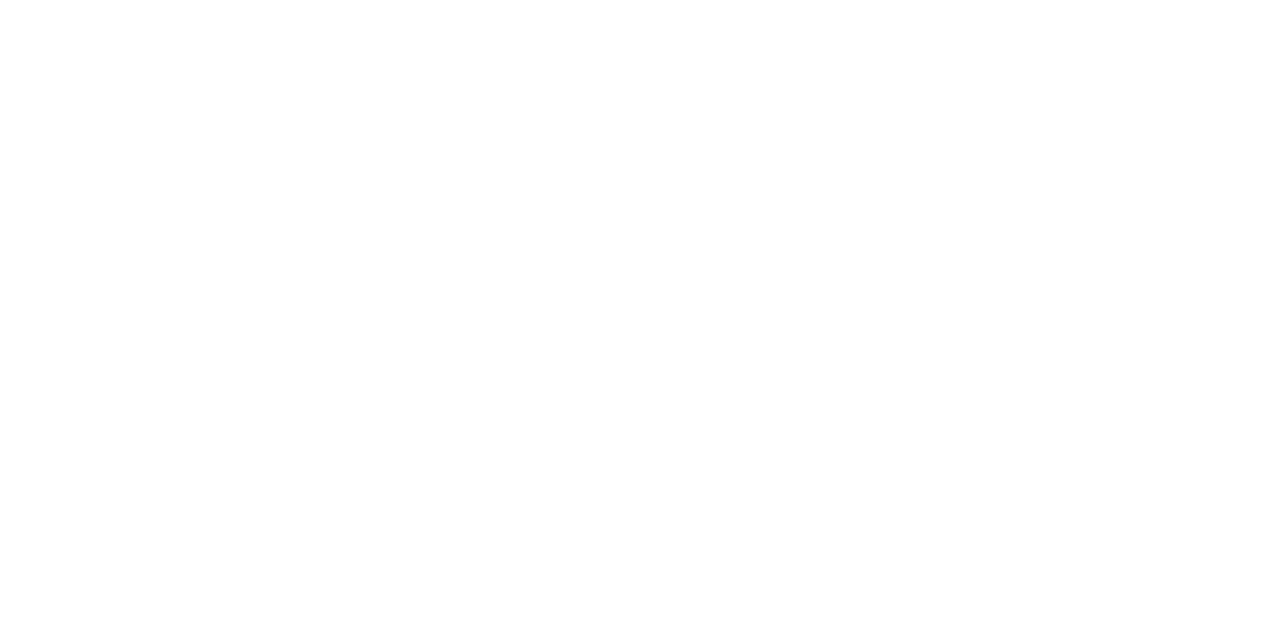
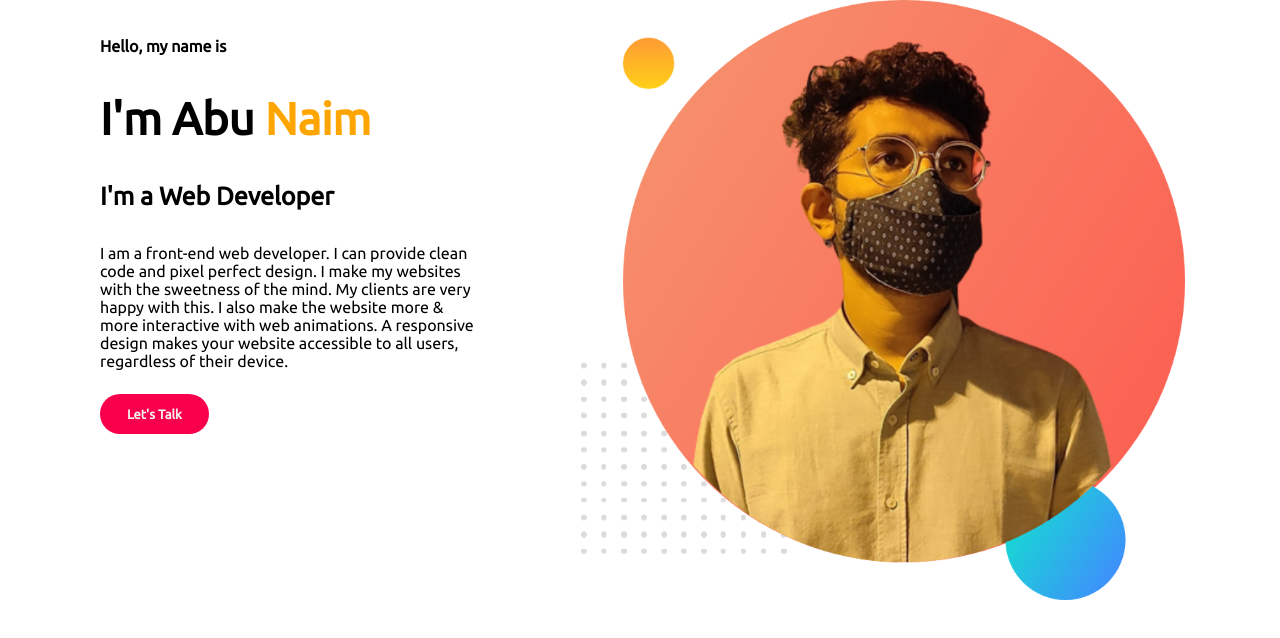
Before and after one commit to abunaim56/protfolio, a plain HTML site: page index.html in a window 1280 px wide. Drawn offline with Linux system fonts and the light colour scheme.

Commit message:
first-section

```diff
--- a/index.html
+++ b/index.html
@@ -1,14 +1,35 @@
 <!DOCTYPE html>
 <html lang="en">
-<head>
-    <meta charset="UTF-8">
-    <meta http-equiv="X-UA-Compatible" content="IE=edge">
-    <meta name="viewport" content="width=device-width, initial-scale=1.0">
+  <head>
+    <meta charset="UTF-8" />
+    <meta http-equiv="X-UA-Compatible" content="IE=edge" />
+    <meta name="viewport" content="width=device-width, initial-scale=1.0" />
     <title>Naim's Protfolio</title>
-    <link rel="stylesheet" href="style.css">
-</head>
-<body>
-
-
-</body>
+    <link rel="stylesheet" href="style.css" />
+    <link rel="preconnect" href="https://fonts.googleapis.com" />
+    <link rel="preconnect" href="https://fonts.gstatic.com" crossorigin />
+    <link
+      href="https://fonts.googleapis.com/css2?family=Amatic+SC&family=Open+Sans:ital,wght@0,300;0,400;1,300&family=Poppins:ital,wght@0,400;1,200;1,400&family=Roboto&family=Tajawal:wght@200&family=Ubuntu&display=swap"
+      rel="stylesheet"
+    />
+  </head>
+  <body>
+    <section class="first-section">
+      <div class="half-width-text">
+        <h6 id="hello">Hello, my name is</h6>
+        <h1 id="name">I'm Abu <span> Naim </span></h1>
+        <h4 id="web-developer">I'm a Web Developer</h4>
+        <p>
+          I am a front-end web developer. I can provide clean code and pixel perfect design. I make my websites with the sweetness of the
+          mind. My clients are very happy with this. I also make the website more & more interactive with web animations. A responsive
+          design makes your website accessible to all users, regardless of their device.
+        </p>
+        <br>
+        <a class="anchor-tag" href="#">Let's Talk</a>
+      </div>
+      <div class="half-width-image">
+        <img id="image-one" src="images/image-2.png" alt="">
+      </div>
+    </section>
+  </body>
 </html>
--- a/style.css
+++ b/style.css
@@ -0,0 +1,52 @@
+body {
+  font-family: "Amatic SC", cursive;
+  font-family: "Open Sans", sans-serif;
+  font-family: "Poppins", sans-serif;
+  font-family: "Roboto", sans-serif;
+  font-family: "Tajawal", sans-serif;
+  font-family: "Ubuntu", sans-serif;
+  margin: 0px;
+}
+#name {
+  font-size: 45px;
+}
+span {
+  color: orange;
+}
+#hello {
+  font-size: 16px;
+}
+#web-developer {
+  font-size: 25px;
+}
+.anchor-tag {
+  text-decoration: none;
+  background-color: #f9004d;
+  font-size: 13px;
+  font-weight: 900;
+  padding: 13px 27px;
+  color: rgb(245, 243, 241);
+  border-radius: 30px;
+  transition: 0.4s;
+}
+.anchor-tag:hover {
+  color: white;
+  background-color: black;
+  border: 1px solid rgb(250, 244, 244);
+}
+.first-section {
+  display: flex;
+}
+.half-width-text {
+  width: 50%;
+  padding-left: 100px;
+  padding-right: 100px;
+  font-weight: 300;
+}
+#image-one {
+  height: 600px;
+}
+.half-width-image {
+  width: 50%;
+  margin-right: 95px;
+}
```
